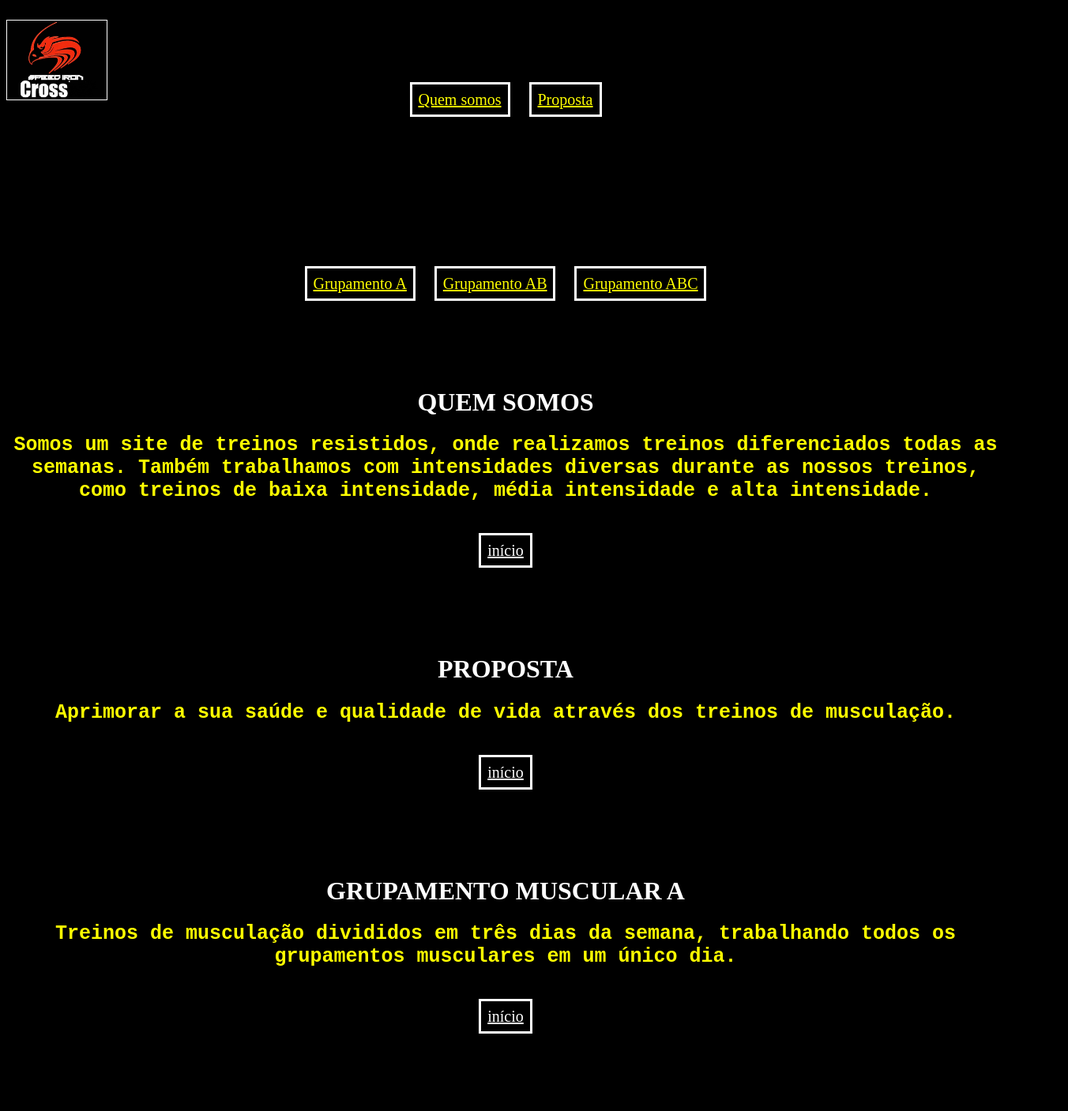
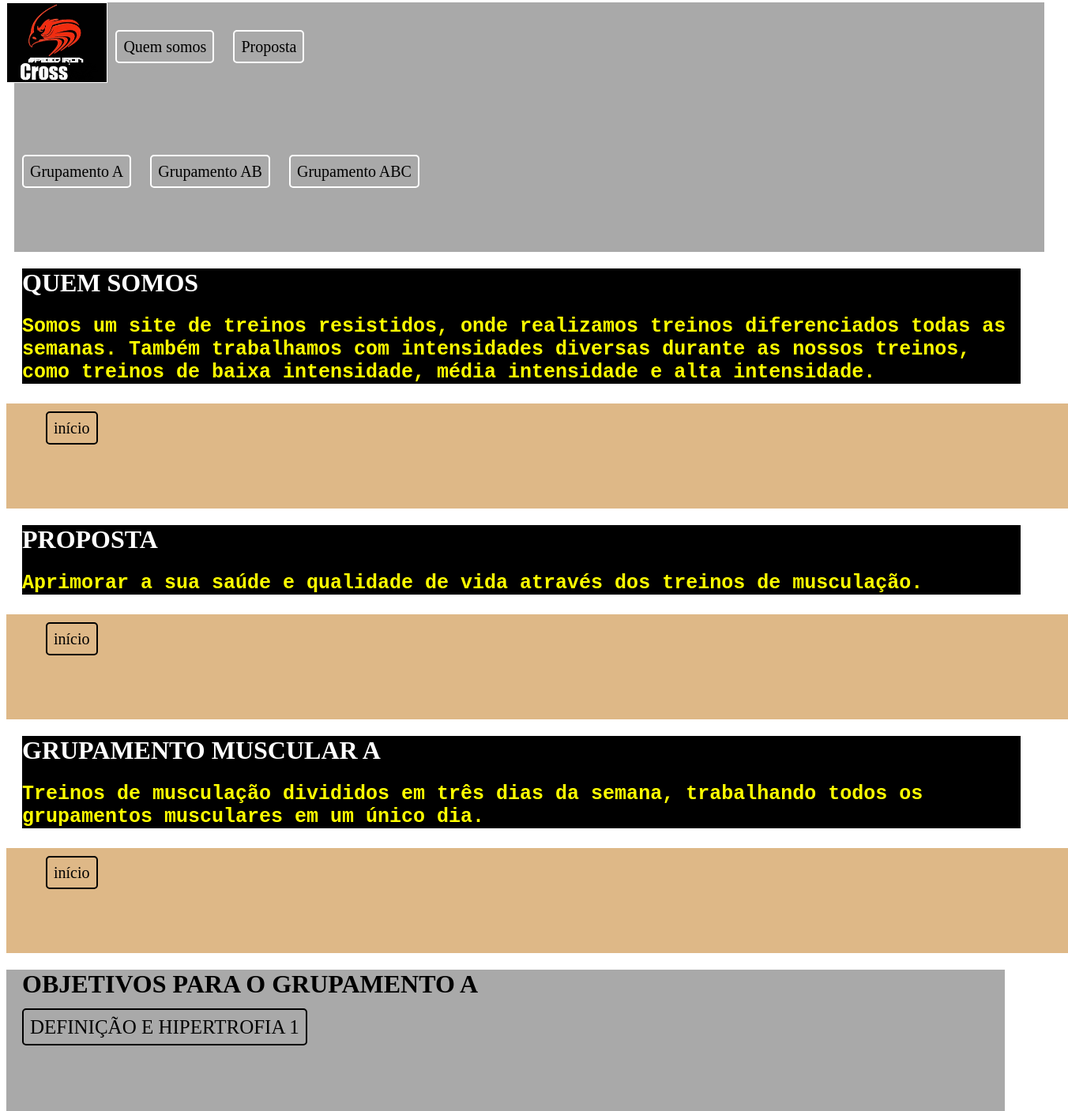
Before and after one commit to UlissesMelo75/ulissesmelo75, a plain HTML site: page index.html in a window 1280 px wide. Shown: the part 5-1412 px from the top of the page at 79% size, 1352 px wide, since content can reach past the window. Drawn offline with Linux system fonts and the light colour scheme.

Commit message:
Update indexcross.css

```diff
--- a/indexcross.css
+++ b/indexcross.css
@@ -1,6 +1,6 @@
 html,
 body {
-    background-color: black;
+    background-color: white;
 }
 
 .box1 {
@@ -16,68 +16,78 @@ body {
 }
 
 .menu {
-    width: 1000px;
-
-    margin: 30px auto;
-    padding-left: 40px;
+    width: 100%;
+    background-color: darkgray;
+    margin: 0px auto;
+    margin-left: 10px;
     padding-right: 40px;
-    padding-top: 90px;
+    padding-top: 45px;
     padding-bottom: 90px;
-    text-align: center;
+    text-align: left;
 }
 
 .menu>a {
     padding: 8px;
     font-size: 20px;
     margin: 0 10px;
-    color: yellow;
-    border: 3px solid white;
+    color: black;
+    border: 2px solid white;
+    border-radius: 5px;
+    text-decoration: none;
 }
 
 .menu2 {
-    width: 1000px;
-
-    margin: 30px auto;
+    width: 100%;
+    height: 100%;
+    margin: 0px auto;
     padding-left: 40px;
     padding-right: 40px;
     padding-top: 20px;
     padding-bottom: 90px;
-    text-align: center;
+    text-align: left;
+    background-color: burlywood;
 }
 
 .menu2>a {
     padding: 8px;
     font-size: 20px;
     margin: 0 10px;
-    color: white;
-    border: 3px solid white;
+    color: black;
+    border: 2px solid black;
+    border-radius: 5px;
+    text-decoration: none;
 }
 
 .menu3 {
-    width: 1000px;
+    width: 100%;
+    margin: 0px auto;
+    margin-left: 10px;
+    padding-right: 40px;
 
-    margin: 30px auto;
-    padding-left: 40px;
-    padding-right: 40px;
-    padding-top: 10px;
     padding-bottom: 90px;
-    text-align: center;
+    text-align: left;
+    margin-top: 15px;
+
 }
 
 .menu3>a {
     padding: 8px;
-    font-size: 20px;
+    margin-left: 20px;
     margin: 0 10px;
-    color: white;
-    border: 3px solid white;
+    color: black;
+    border: 2px solid black;
+    border-radius: 5px;
+    text-decoration: none;
 }
 
 .div2 {
     width: 100%;
     max-width: 100%;
     height: 100%;
-    text-align: center;
+    text-align: left;
+    margin-left: 20px;
     color: white;
+    background-color: black;
 
 
 }
@@ -90,14 +100,20 @@ body {
     margin-top: 15px;
     color: yellow;
 
+
+}
+
+.div2 h1 {
+    color: white;
 }
 
 .div1 {
     width: 100%;
     max-width: 100%;
     height: 100%;
-    text-align: center;
-    color: white;
+    text-align: left;
+    color: black;
+    background-color: darkgrey;
 
 
 }
@@ -108,13 +124,17 @@ body {
     font-style: normal;
     font-weight: bold;
     margin-top: 15px;
-    color: yellow;
+    color: black;
 
 }
 
 .div1>p,
 a {
     font-size: 25px;
+    margin-left: 20px;
+    color: black;
+}
 
-    color: yellow;
+.div1 h1 {
+    margin-left: 20px;
 }
```
